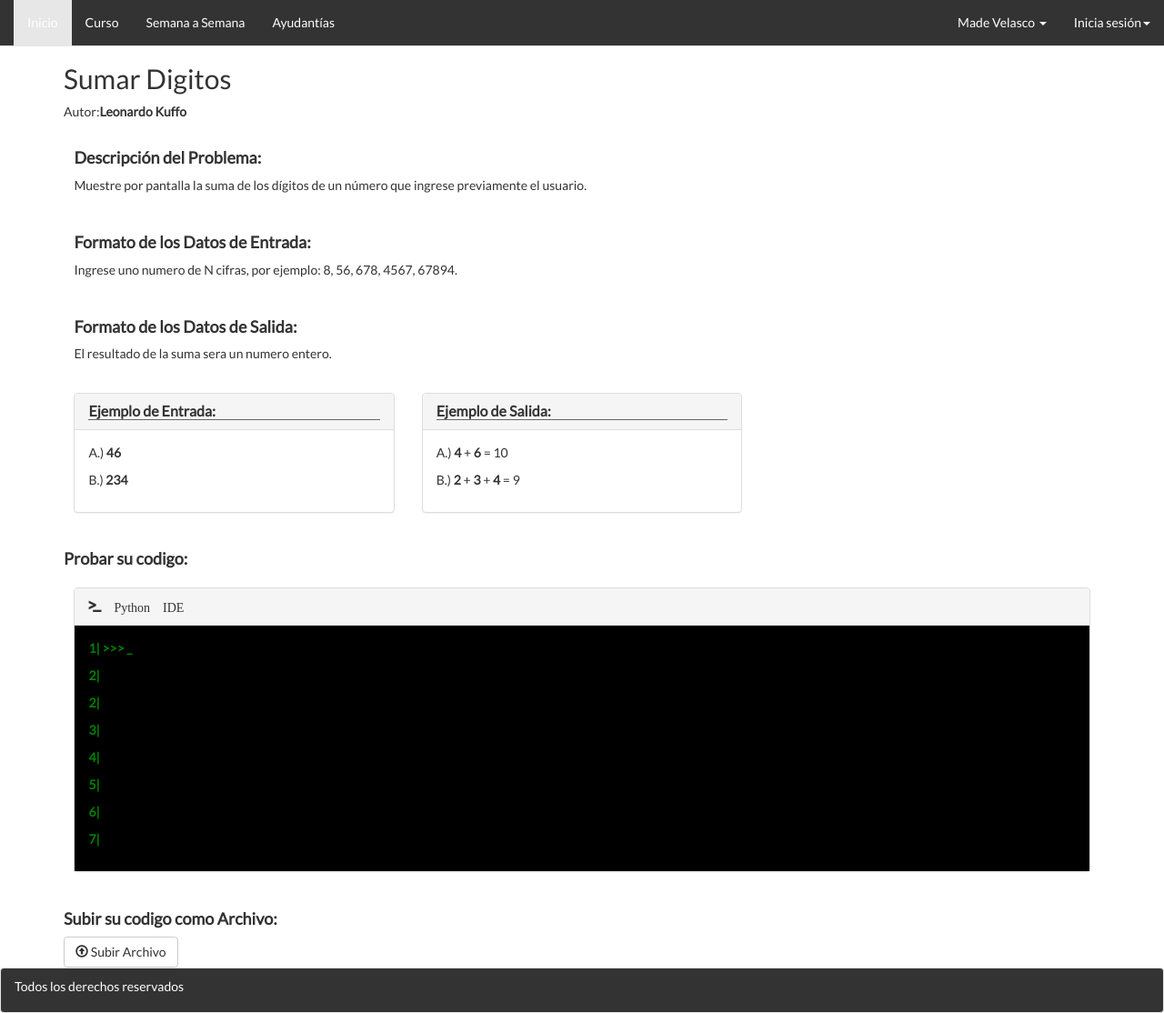
After one commit to madevelascom/fundamentos, a CodeIgniter app: page /database/index.php/web/ejercicioDetalle in a window 1280 px wide. The commit adds this page. Shown: the whole page at 91% size. Run offline with CodeIgniter, Linux system fonts and the light colour scheme; some web fonts are replaced.

Commit message:
Pagina detalle del ejercicio

```diff
--- a/application/controllers/Web.php
+++ b/application/controllers/Web.php
@@ -71,6 +71,17 @@ class Web extends CI_Controller {
         $data['footer'] = $this->load->view('frontend/footer', array() );
      }
 
+     public function ejercicioDetalle() {
+        $titulo = "Ejercicio";
+        $dataHeader['titlePage'] = $titulo;
+
+        $data['header'] = $this->load->view('frontend/header', $dataHeader);
+        $data['menu'] = $this->load->view('frontend/menu', array() );
+
+        $data['ejercicio'] = $this->load->view('frontend/ejercicio', array() );
+        $data['footer'] = $this->load->view('frontend/footer', array() );
+     }
+
     public function cargar_listaDeEjercicios(){
         $data = "";
         $this->load->view('frontend/ejercicios.json', $data);
--- /dev/null
+++ b/application/views/frontend/ejercicio.php
@@ -0,0 +1,146 @@
+<section class="container">
+	<h2>Sumar Digitos</h2>
+	<p>Autor:<strong>Leonardo Kuffo</strong></p>
+
+  		<div class="problemaText">
+  			<div>
+  				<h4><strong>Descripción del Problema:</strong></h4>
+  			</div>
+  			<div>
+  				<p>
+  					Muestre por pantalla la suma de los dígitos de un número que ingrese previamente el usuario.
+  				</p>
+  			</div>
+  		</div>
+
+  		<div class="formatoEntrada">
+		  		<div>
+		  			<h4>
+		  				<strong>Formato de los Datos de Entrada:</strong>
+		  			</h4>
+		  		</div>
+	  			<div>
+	  				<p>
+	  					Ingrese uno numero de N cifras, por ejemplo: 8, 56, 678, 4567, 67894.
+			  		</p>
+	  			</div>
+  		</div>
+
+
+		<div class="output-format">
+			<div>
+				<h4>
+					<strong>Formato de los Datos de Salida:</strong>
+				</h4>
+			</div>
+
+			<div>
+				<p>El resultado de la suma sera un numero entero.</p>
+			</div>
+		</div>
+
+
+
+		<div class="row">
+			<div class="col-md-4">
+
+				<div class="panel panel-default">
+					<div class="panel-heading">
+						<h3 class="panel-title">
+							<strong>Ejemplo de Entrada:</strong>
+						</h3>
+					</div>
+					<div class="panel-body">
+						<div>
+							<p>
+								A.) <b>46</b>
+							</p>
+							<p>
+								B.) <b>234</b>
+							</p>
+						</div>
+					</div>
+				</div>
+			</div>
+
+
+			<div class="col-md-4">
+				<div class="panel panel-default">
+					<div class="panel-heading">
+						<h3 class="panel-title">
+							<strong>Ejemplo de Salida:</strong>
+						</h3>
+					</div>
+						<div class="panel-body">
+							<div>
+								<p>
+									A.) <b>4</b> + <b>6</b> = 10
+								</p>
+								<p>
+									B.) <b>2</b> + <b>3</b> + <b>4</b> = 9
+								</p>
+							</div>
+						</div>
+				</div>
+			</div>
+
+		</div>
+
+	<div>
+			<div>
+				<h4><strong>Probar su codigo:</strong></h4>
+			</div>
+				<div class="row">
+					<div class="col-md-12">
+						<div class="panel panel-default">
+							<div class="panel-heading"><span class="glyphicon glyphicon glyphicon-console"> Python IDE</span></div>
+							<div class="panel-body" id="panelIde">
+								<p><b class="ideliterales">1|  >>> _</b></p>
+								<p><b  class="ideliterales">2|</b></p>
+								<p><b  class="ideliterales">2|</b></p>
+								<p><b  class="ideliterales">3|</b></p>
+								<p><b  class="ideliterales">4|</b></p>
+								<p><b  class="ideliterales">5|</b></p>
+								<p><b  class="ideliterales">6|</b></p>
+								<p><b  class="ideliterales">7|</b></p>
+							</div>
+						</div>
+					</div>
+				</div>
+
+			<div>
+				<h4><strong>Subir su codigo como Archivo:</strong></h4>
+				<button type="button" class="btn btn-default" data-toggle="modal" data-target="#myModal">
+					<span class="glyphicon glyphicon-upload" aria-hidden="true"></span> Subir Archivo
+				</button>
+
+				<!-- Modal -->
+				<div class="modal fade" id="myModal" tabindex="-1" role="dialog" aria-labelledby="myModalLabel">
+					<div class="modal-dialog" role="document">
+						<div class="modal-content">
+							<div class="modal-header">
+								<button type="button" class="close" data-dismiss="modal" aria-label="Close"><span aria-hidden="true">&times;</span></button>
+								<h4 class="modal-title" id="myModalLabel"><strong>Subir Archivo</strong></h4>
+							</div>
+							<div class="modal-body">
+								<form class="form-inline">
+									<div class="form-group">
+										<label>Nombre del Archivo:</label>
+										<input type="text" class="form-control" placeholder="micodigo.py">
+										<label class="btn btn-success btn-file">
+   										 	Seleccionar Archivo <input type="file" style="display: none;">
+										</label>
+									</div>
+
+								</form>
+							</div>
+							<div class="modal-footer">
+								<button type="button" class="btn btn-default" data-dismiss="modal">Cancelar</button>
+								<button type="button" class="btn btn-primary">Subir</button>
+							</div>
+						</div>
+					</div>
+				</div>
+			</div>
+	</div>
+</section>
--- a/application/views/frontend/header.php
+++ b/application/views/frontend/header.php
@@ -16,6 +16,7 @@
 		<link rel="stylesheet" type="text/css" href="<?php echo base_url('public/frontend/css/custom-bootstrap-margin-padding.css'); ?>">
         <link href="https://fonts.googleapis.com/css?family=Lato|Roboto:300|Roboto+Condensed:300" rel="stylesheet">
         <link rel="stylesheet" type="text/css" href="<?php echo base_url('public/frontend/css/profesorescss.css'); ?>" >
+        <link rel="stylesheet" type="text/css" href="<?php echo base_url('public/frontend/css/ejerciciocss.css'); ?>" >
         <link rel="stylesheet" type="text/css" href="<?php echo base_url('public/frontend/css/made.css'); ?>" >
         <link rel="stylesheet" type="text/css" href="<?php echo base_url('public/frontend/css/ivan.css'); ?>" >
         <link rel="stylesheet" type="text/css" href="<?php echo base_url('public/frontend/css/icons.css'); ?>" >
--- /dev/null
+++ b/public/frontend/css/ejerciciocss.css
@@ -0,0 +1,23 @@
+.problemaText, .formatoEntrada, .output-format , .row {
+    		padding: 1%;
+    	}
+
+    	#panelIde {
+    		background-color: black;
+    	}
+    	.ideliterales {
+    		color: green;
+    	}
+    	#panelsalida {
+    		background-color: rgb(192, 220, 221);
+    	}
+    	#panelentrada {
+    		background-color: rgb(192, 220, 221);
+
+    	}
+    	.subtitulos {
+    		color: rgb(1, 169, 177);
+    	}
+    	.israel {
+    		display: none;
+    	}
--- a/public/frontend/js/israelejercicios.js
+++ b/public/frontend/js/israelejercicios.js
@@ -3,6 +3,7 @@ $( document ).ready(function() {
 	if ($("#practicar").length){
 		load_ejercicio();
 	};
+
 
 });
 
@@ -23,7 +24,7 @@ function load_ejercicio(){
 								)
 						),
 						$("<div>", {"class": "col-md-2 solve-col"}).append(
-							$("<button>",{"class":"btn btn-default diff-btn solve-btn", "href":"ejercicio", "text":"Resolver"})
+							$("<button>",{"class":"btn btn-default diff-btn solve-btn", "href":'<?php echo site_url("web/ejercicioDetalle");?>', "text":"Resolver"})
 							)
 
 
```
